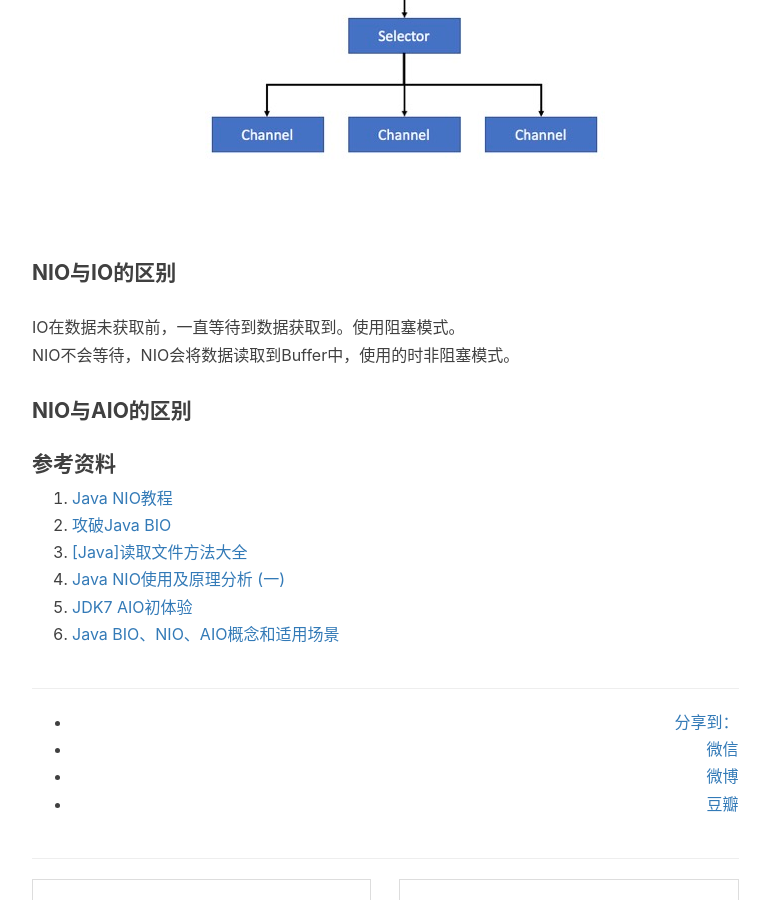
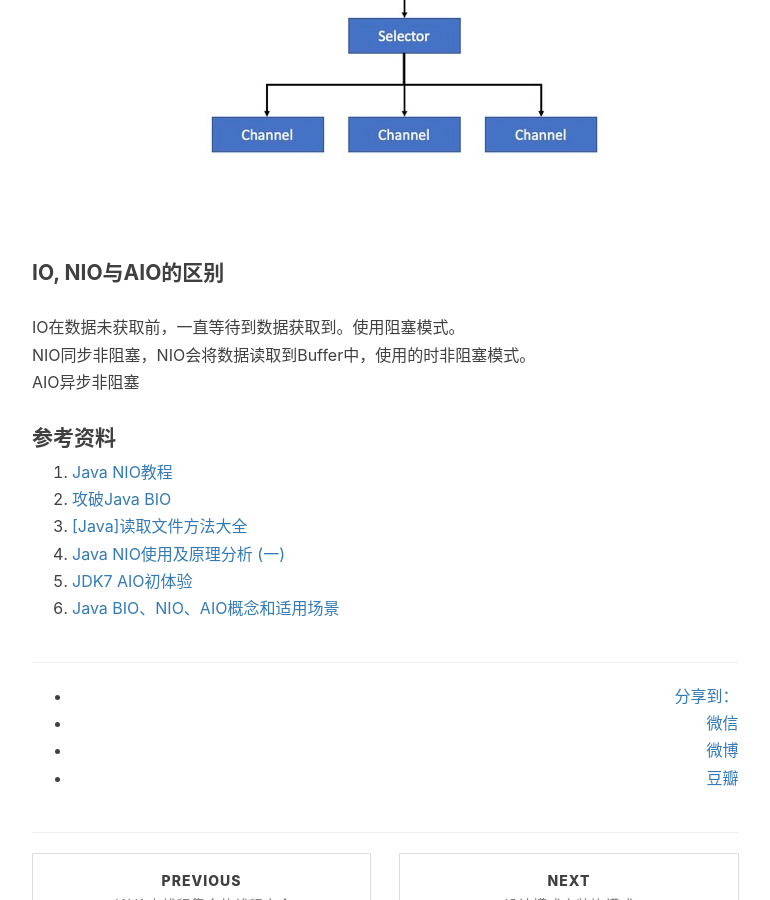
Before and after one commit to baiscjava/basicjava.github.io, a Jekyll site: the page built from _posts/2017-01-23-Java NIO-basic knowledge.md, in a window 1280 px wide and 900 px high, scrolled down 1258 px. Shown: the whole window, without its empty margins (233-1003 px from the left). Built offline with Jekyll 4.4.1, drawn with Linux system fonts in a browser that asks for light colours; nearby versions of some CDN libraries; comment, search, counter and statistics services are not loaded.

Commit message:
Update 2017-01-23-Java NIO-basic knowledge.md

```diff
--- a/_posts/2017-01-23-Java NIO-basic knowledge.md
+++ b/_posts/2017-01-23-Java NIO-basic knowledge.md
@@ -24,11 +24,10 @@ ByteBuffer,CharBuffer,DoubleBuffer,FloatBuffer,IntBuffer,LongBuffer,ShortBuffer<
 2. Selector<br>
 ![gras](/images/NIO/Selector.jpg)<br>
 
-#### NIO与IO的区别<br>
+#### IO, NIO与AIO的区别<br>
 IO在数据未获取前，一直等待到数据获取到。使用阻塞模式。<br>
-NIO不会等待，NIO会将数据读取到Buffer中，使用的时非阻塞模式。<br>
-
-#### NIO与AIO的区别<br>
+NIO同步非阻塞，NIO会将数据读取到Buffer中，使用的时非阻塞模式。<br>
+AIO异步非阻塞<br>
 
 
 #### 参考资料<br>
```
